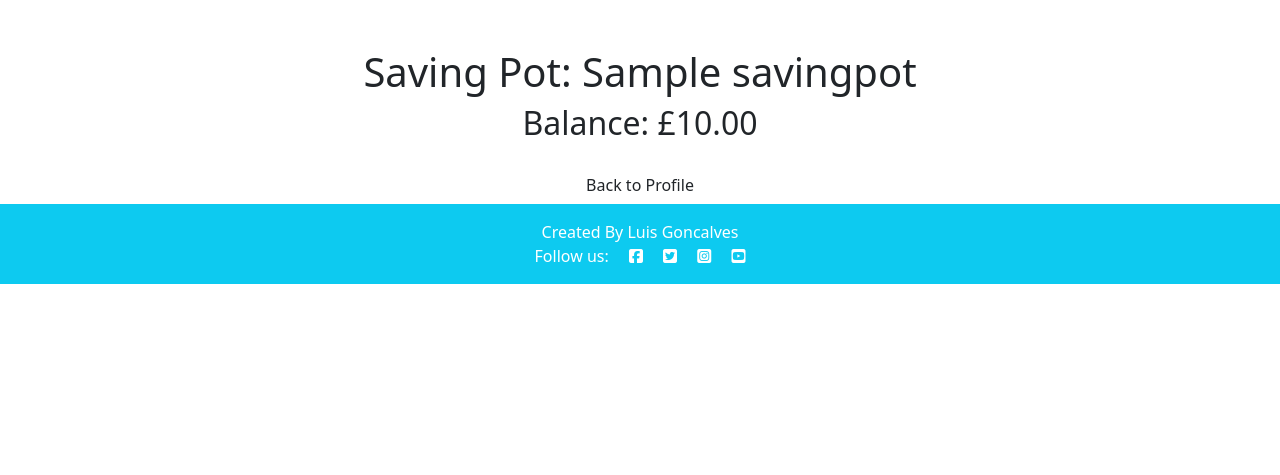
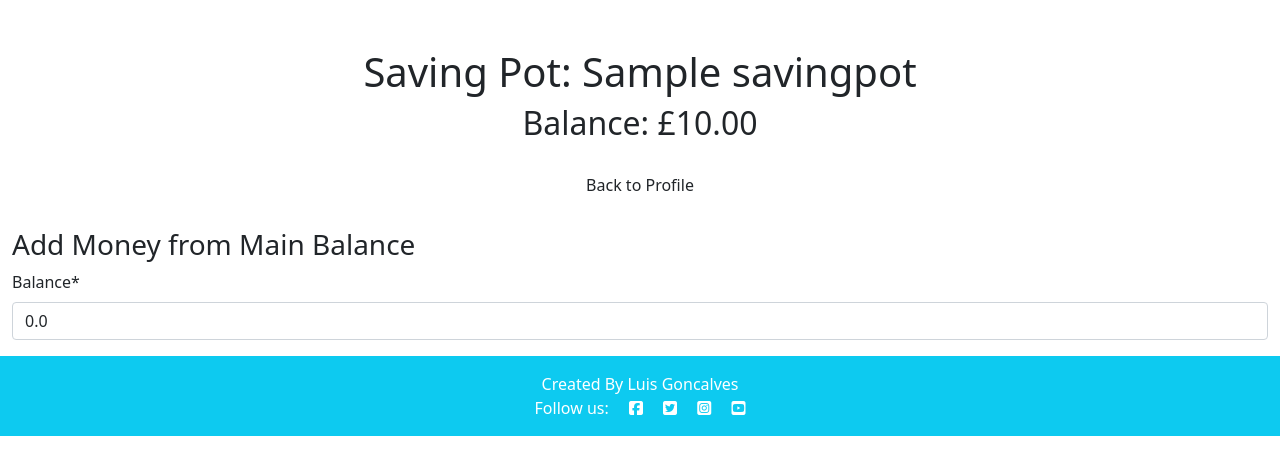
Before and after one commit to Luisg882/savings-tracker, a Django app: page /saving-pot/1/ in a window 1280 px wide. Shown: the part 56-531 px from the top of the page. Run offline with Django 4.2, Linux system fonts and the light colour scheme; a user stored in the database is signed in; tables that the repository leaves empty hold one stand-in row (values such as "Sample post"); some libraries are stand-ins or nearby versions.

Commit message:
Add AddMoneySavingPot from to the saving_por_details so the user can add money from the main balance

```diff
--- a/saving/forms.py
+++ b/saving/forms.py
@@ -42,3 +42,9 @@ class OpenNewPot(forms.ModelForm):
     class Meta:
         model = SavingPot
         fields = ('name',)
+
+# Form to move money to saving pot
+class AddMoneySavingPot(forms.ModelForm):
+    class Meta:
+        model = SavingPot
+        fields = ('balance',)
--- a/saving/templates/account/profile.html
+++ b/saving/templates/account/profile.html
@@ -21,7 +21,7 @@
                         <h4 class="card-title">{{ saving_pots.name }}</h4>
                         <p class="card-text">Balance: ${{ saving_pots.balance }}</p>
                         <p class="card-text">Created on: {{ saving_pots.created_on }}</p>
-                        <a href="{% url 'saving-pot-detail' pot_id=saving_pots.id %}" class="btn btn-primary">View Details</a>
+                        <a href="{% url 'saving-pot-details' pot_id=saving_pots.id %}" class="btn btn-primary">View Details</a>
                     </div>
                 </div>
             {% empty %}
--- a/saving/templates/account/saving_pot_details.html
+++ b/saving/templates/account/saving_pot_details.html
@@ -1,4 +1,6 @@
 {% extends "base.html" %}
+{% load static %}
+{% load crispy_forms_tags %}
 
 {% block content %}
 <div class="container mt-5">
@@ -10,4 +12,11 @@
 <div class="text-center mt-4">
     <a href="{% url 'profile' %}" class="btn btn-primaty">Back to Profile</a>
 </div>
+<div class="mt-4">
+    <h3>Add Money from Main Balance</h3>
+    <form method="post">
+      {% csrf_token %}
+      {{ add_funds_form.balance|as_crispy_field }}
+    </form>
+</div>
 {% endblock %}
--- a/saving/views.py
+++ b/saving/views.py
@@ -3,7 +3,7 @@ from django.shortcuts import render, redirect
 from django.contrib.auth.decorators import login_required
 from django.contrib import messages
 from .models import Profile
-from .forms import AddMoney, OpenNewPot
+from .forms import AddMoney, OpenNewPot, AddMoneySavingPot
 
 def home_view(request):
     if request.user.is_authenticated:
@@ -74,9 +74,26 @@ def saving_pot_details_view(request, pot_id):
     profile = Profile.objects.get(user=request.user)
     saving_pot = profile.saving_pots.get(id=pot_id)
 
+    if request.method == "POST":
+        add_funds_form = AddMoneySavingPot(data=request.POST)
+        if add_funds_form.is_valid():
+            amount_to_add = add_funds_form.cleaned_data['balance']
+            if profile.main_balance >= amount_to_add:
+                profile.main_balance -= amount_to_add
+                saving_pot.balance += amount_to_add
+                profile.save()
+                saving_pot.save()
+                messages.add_message(request, messages.SUCCESS, 'Transfer completed')
+            else:
+                messages.add_message(request, messages.ERROR, 'Insufficient funds in main balance')
+            return redirect('profile')
+    else:
+        add_funds_form = AddMoneySavingPot()
+
     return render(
         request, 'account/saving_pot_details.html',
         {
-            'saving_pot': saving_pot
+            'saving_pot': saving_pot,
+            'add_funds_form': add_funds_form
         }
     )
--- a/templates/base.html
+++ b/templates/base.html
@@ -92,6 +92,5 @@
     <script src="https://kit.fontawesome.com/3cc57474ff.js" crossorigin="anonymous"></script>
 
     <script src="{% static 'js/add-money-balance.js' %}"></script>
-
   </body>
 </html>
```
Also changed, not shown: static/js/add-money-balance.js (line endings or trailing spaces).
